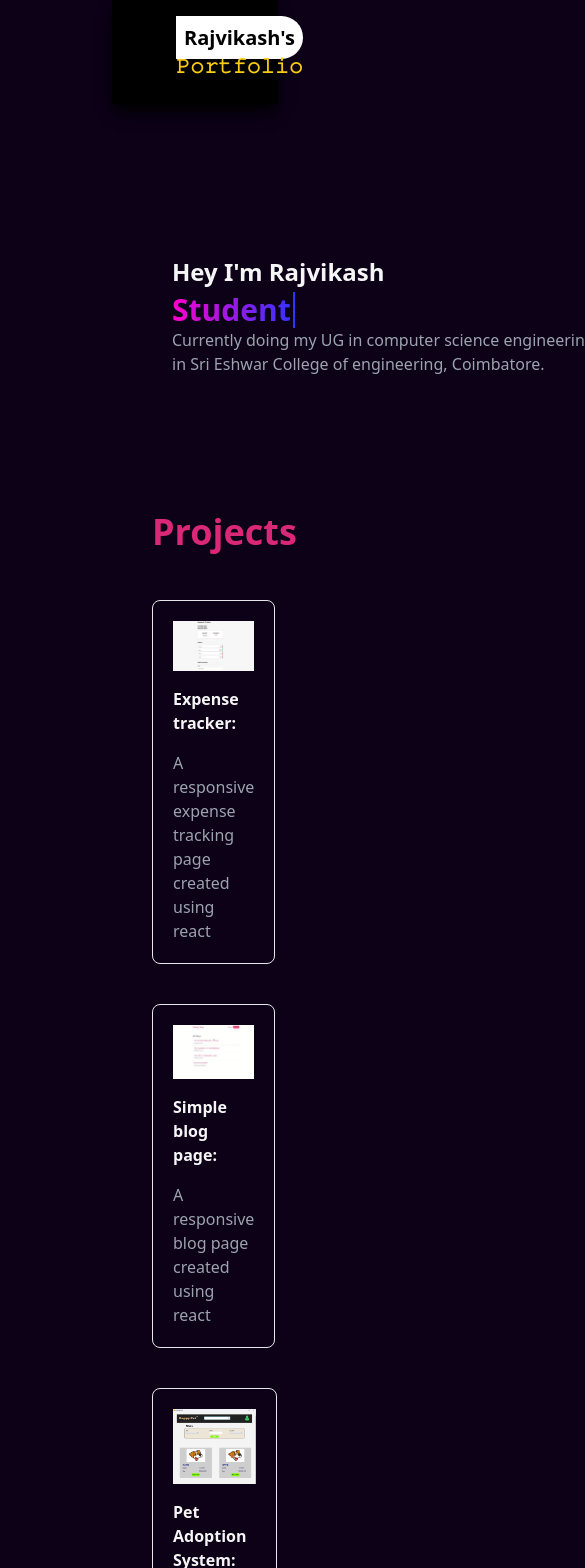
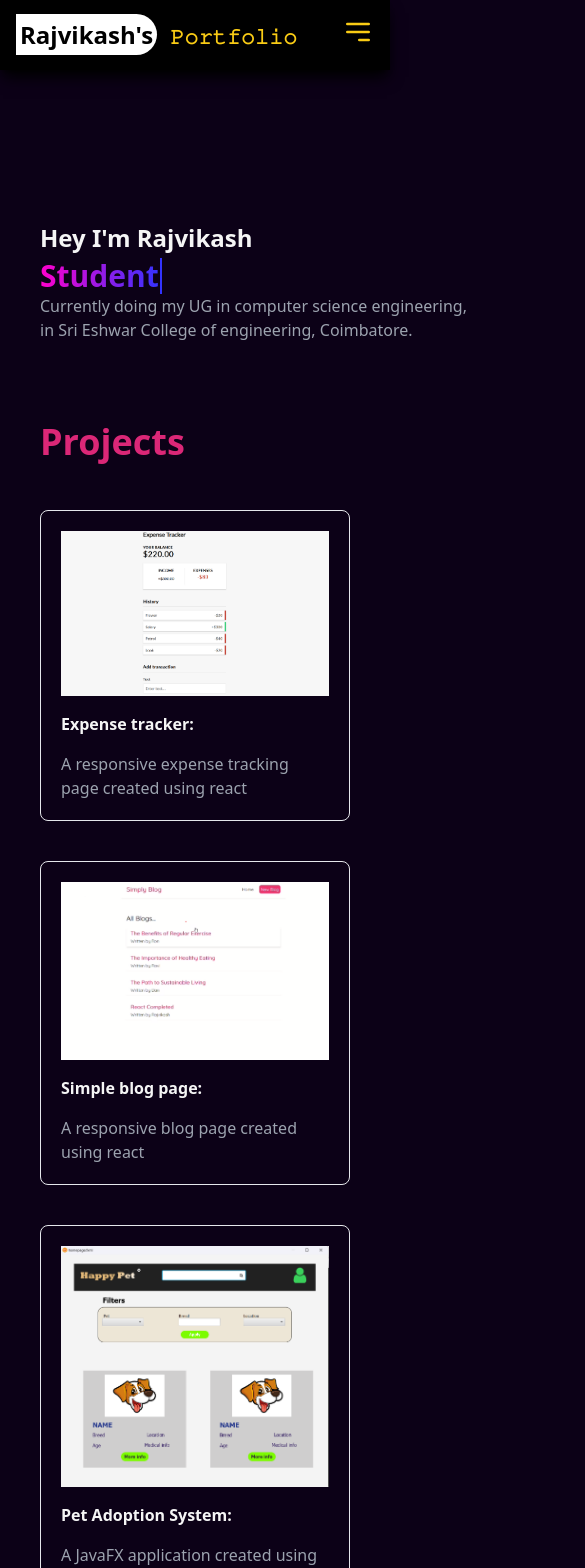
Before and after one commit to Rajvikash2/portfolio, a React (Create React App) app: page / in a window 390 px wide. Shown: the top 1568 px of the page, 585 px wide, since content can reach past the window. Built offline with nearby package versions, Linux system fonts and the light colour scheme.

Commit message:
responsiveness changed

```diff
--- a/src/App.css
+++ b/src/App.css
@@ -36,3 +36,6 @@
     transform: rotate(360deg);
   }
 }
+.custom-shadow {
+   filter: drop-shadow(16px 16px .7px  rgb(221, 17, 54));
+}
--- a/src/App.js
+++ b/src/App.js
@@ -1,7 +1,6 @@
 import './App.css';
-import profile from './components/profile.jpg';
-import profileback from './components/profileback.png';
-import { Header } from './elements/Header';
+
+import Header from './elements/Header';
 import { Projects } from './elements/Projects';
 import { About } from './elements/About';
 import { Skill } from './elements/Skill';
@@ -10,7 +9,7 @@ import { Contact } from './elements/Contact';
 
 function App() {
   return (
-  <div  className=" ml-28 mr-28">
+  <div  className=" ">
 
    <Header />
    <main>
--- a/src/elements/About.js
+++ b/src/elements/About.js
@@ -1,17 +1,17 @@
 import React from 'react'
 import profile from '../components/profile.jpg'
-import profileback from '../components/profileback.png'
+
 
 export const About = () => {
   return (
-    <div className='container m-auto px-10 py-10 flex gap-2 '>
-    <div className='px-5 mt-28'>
+    <div className='container m-auto px-10 py-10 flex justify-around gap-4 box-border '>
+    <div className=' mt-28'>
     <h1 className='font-bold text-4xl max-sm:text-2xl'>Hey I'm Rajvikash</h1>
-    <h1 className='font-bold text-3xl mt-1 gradient-text max-w-lg'> Student & frontend developer</h1>
+    <h1 className='font-bold text-3xl mt-1 gradient-text max-w-lg'> Student & fullstack developer</h1>
     <p className='text-gray-400'>Currently doing my UG in computer science engineering,<br /> in Sri Eshwar College of engineering, Coimbatore.</p>
     </div>
-    <div className=' ml-52'>
-      <img src={profile} width={250} alt='profile' className='border-4 border-black shadow-lg shadow-blue-800 rounded-full size-72'/>
+    <div className=''>
+      <img src={profile} width={250} alt='profile' className='border-4 border-black shadow-lg shadow-blue-800 rounded-full size-72 hidden md:block'/>
 
     </div>
     </div>
--- a/src/elements/Header.js
+++ b/src/elements/Header.js
@@ -1,34 +1,78 @@
-import React from 'react'
+import { useState } from 'react';
 
+function Header() {
+  const [menuOpen, setMenuOpen] = useState(false);
 
-export const Header = () => {
+  const toggleMenu = () => {
+    setMenuOpen(!menuOpen);
+  };
+
   return (
-    <header className=' z-50  max-w-full'>
-   <div className='box-border  px-16 py-6  shadow-lg shadow-black max-w-full bg-black'>
-        <div className='flex justify-between  box-border max-w-full'>
-          <div className='box-border max-w-fit'>
-              <h1 className='text-yellow-400 font-bold text-2xl max-sm:text-xl max-w-fit box-border '>
-                  <span className='text-3xl mr-2 max-sm:text-xl bg-white p-2 rounded-r-full text-black max-w-fit box-border'>Rajvikash's</span> 𝙿𝚘𝚛𝚝𝚏𝚘𝚕𝚒𝚘
+    <header className="z-50 w-full">
+      <div className="box-border px-4 sm:px-16 py-4 sm:py-6 shadow-lg shadow-black w-full bg-black">
+        <div className="flex justify-between items-center box-border w-full">
+          <div className="box-border max-w-fit">
+            <h1 className="text-yellow-400 font-bold text-xl sm:text-2xl max-w-fit box-border">
+              <span className="text-2xl sm:text-3xl mr-2 bg-white p-1 sm:p-2 rounded-r-full text-black box-border">
+                Rajvikash's
+              </span>{" "}
+              𝙿𝚘𝚛𝚝𝚏𝚘𝚕𝚒𝚘
             </h1>
           </div>
-              <div className='max-[742px]:hidden box-border'>
-                    <ul className='flex flex-row gap-6 mr-10 box-border'>
+          <div className="md:hidden">
+            <button
+              onClick={toggleMenu}
+              className="text-yellow-400 focus:outline-none"
+            >
+              {/* Hamburger Icon */}
+              <svg
+                className="w-8 h-8"
+                fill="none"
+                stroke="currentColor"
+                viewBox="0 0 24 24"
+                xmlns="http://www.w3.org/2000/svg"
+              >
+                <path
+                  strokeLinecap="round"
+                  strokeLinejoin="round"
+                  strokeWidth="2"
+                  d="M4 6h16M4 12h16m-7 6h7"
+                ></path>
+              </svg>
+            </button>
+          </div>
+          <div
+            className={` ${
+              menuOpen ? 'block' : 'hidden'
+            } md:block box-border`}
+          >
+            <ul className="flex flex-col sm:flex-row gap-4 sm:gap-6 mt-4 sm:mt-0 mr-4 sm:mr-10 box-border">
               <li>
-                        <a href="#about-me">About</a>
+                <a href="#about-me" className="hover:text-yellow-400 transition duration-300">
+                  About
+                </a>
               </li>
               <li>
-                        <a href="#projects">Projects</a>
+                <a href="#projects" className="hover:text-yellow-400 transition duration-300">
+                  Projects
+                </a>
               </li>
               <li>
-                        <a href="#skill-id">Skills</a>
+                <a href="#skill-id" className="hover:text-yellow-400 transition duration-300">
+                  Skills
+                </a>
               </li>
               <li>
-                        <a href="#contact">Contact</a>
+                <a href="#contact" className="hover:text-yellow-400 transition duration-300">
+                  Contact
+                </a>
               </li>
             </ul>
           </div>
         </div>
       </div>
     </header>
-  )
+  );
 }
+
+export default Header;
--- a/src/elements/Projects.js
+++ b/src/elements/Projects.js
@@ -1,6 +1,4 @@
 import React from 'react'
-import profile from '../components/profile.jpg'
-import project from '../components/project.jpg'
 import expense from '../components/expense.png'
 import blog from '../components/blog.png'
 import pas from '../components/pas.png'
@@ -11,38 +9,38 @@ export const Projects = () => {
   return (
     <div className='container m-auto px-10 py-10 '>
     <h2 className='font-bold text-pink-600 text-4xl mb-12'>Projects</h2>
-    <div className='flex gap-10 flex-wrap'>
+    <div className='flex gap-10 flex-wrap  justify-center'>
     <div className='border p-5 rounded-lg max-w-sm cursor-pointer flex flex-col gap-4'>
        <div className='flex justify-center w-full'>
-       <img src={expense}width={220} alt='project'/>
+       <img className=' object-cover w-full' src={expense}width={220} alt='project'/>
        </div>
         <h2 className='font-bold'>Expense tracker:</h2>
           <p className='text-gray-400 w-sm'>A responsive expense tracking page created using react</p>
       </div>
        <div className='border p-5 rounded-lg max-w-sm cursor-pointer flex flex-col gap-4'>
-         <div className='flex justify-center w-full'> <img src={blog} width={220} alt='project' /></div>
+         <div className='flex justify-center w-full'> <img className=' object-cover w-full' src={blog} width={220} alt='project' /></div>
         <h2 className='font-bold'>Simple blog page:</h2>
         <p className='text-gray-400'>A responsive blog page created using react</p>
        </div>
        <div className='border p-5 rounded-lg max-w-sm cursor-pointer flex flex-col gap-4'>
-         <div className='flex justify-center w-full'><img src={pas} width={220} alt='project' /></div>
+         <div className='flex justify-center w-full'><img className=' object-cover w-full' src={pas} width={220} alt='project' /></div>
          <h2 className='font-bold'>Pet Adoption System:</h2>
         <p className='text-gray-400'>A JavaFX application created using  java for a pet adoption system.</p>
        </div>
        <div className='border p-5 rounded-lg max-w-sm cursor-pointer flex flex-col gap-4'>
-         <div className='flex justify-center w-full'><img src={tm} width={220} alt='profile' /></div>
+         <div className='flex justify-center w-full'><img className=' object-cover w-full' src={tm} width={220} alt='profile' /></div>
          <h2 className='font-bold'>Taskmanager App:</h2>
         <p className='text-gray-400'>A simple web application developed using react and storage provided by json server</p>
        </div>
 
        <div className='border p-5 rounded-lg max-w-sm cursor-pointer flex flex-col gap-4'>
-         <div className='flex justify-center w-full'><img src={sp} width={220} alt='project' /></div>
+         <div className='flex justify-center w-full'><img className=' object-cover w-full' src={sp} width={220} alt='project' /></div>
          <h2 className='font-bold'>Spotify login page:</h2>
         <p className='text-gray-400'>A replica of Spotify sign up page done using HTML and CSS to  demonstrate my knowledge in web development.</p>
        </div>
 
-       <div className='border p-5 rounded-lg max-w-sm cursor-pointer flex flex-col gap-4'>
-         <div className='flex justify-center w-full'><img src={gvm} width={220} alt='profile' /></div>
+       <div className='border p-5 rounded-lg max-w-sm max-h-96 cursor-pointer flex flex-col gap-4'>
+         <div className='flex justify-center '><img className=' object-cover w-full' src={gvm} width={220} alt='profile' /></div>
          <h2 className='font-bold'>Password manager:</h2>
         <p className='text-gray-400'>A simple password vault built using reactTS and Hono JS as backend.</p>
        </div>
--- a/src/elements/Skill.js
+++ b/src/elements/Skill.js
@@ -34,7 +34,7 @@ export const Skill = () => {
     </div>
     </div>
 
-    <img src={skills} width={225} alt='' className='size-22 bg-blend-overlay mr-16'/>
+    <img src={skills} width={225} alt='' className='size-22 max-sm:hidden bg-blend-overlay mr-16 shadow-lg custom-shadow'/>
     </div>
 
 
```
Also changed, not shown: src/elements/Aboutme.js (+15 -12 lines), 1 other file (tests, documents, lock files or other folders). Lines whose indentation alone changed are shown as unchanged.
